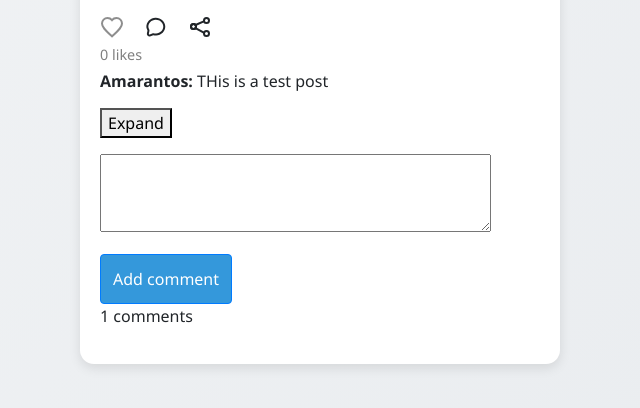
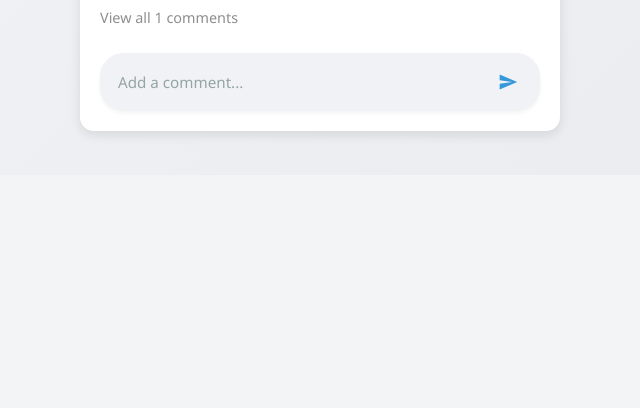
Before and after one commit to AmarantosPagiavlas03/Self-Project, a Django app: page / in a window 1280 px wide. Shown: the part 1825-2233 px from the top of the page, without its empty margins (320-960 px from the left). After the commit the page ends 1965 px from the top, so only its background shows below. Run offline with Django 5.2, Linux system fonts and the light colour scheme; a user stored in the database is signed in; data comes from the database, SQL or seed files in the repository; both versions use the stored data as it was after the commit; some libraries are stand-ins or nearby versions.

Commit message:
Improving comment Appereacne

```diff
--- a/django_scout/scout_project/scout_app/static/js/feed.js
+++ b/django_scout/scout_project/scout_app/static/js/feed.js
@@ -8,12 +8,15 @@ document.addEventListener('DOMContentLoaded', function() {
 
         if (expandBtn && commentsList) {
             expandBtn.addEventListener('click', function() {
+                const commentCount = this.getAttribute('data-comment-count');
                 if (commentsList.style.display === 'none') {
                     commentsList.style.display = 'block';
-                    this.textContent = 'Collapse';
+                    this.textContent = 'Hide comments';
+                    this.classList.add('expanded');
                 } else {
                     commentsList.style.display = 'none';
-                    this.textContent = 'Expand';
+                    this.textContent = `View all ${commentCount} comments`;
+                    this.classList.remove('expanded');
                 }
             });
         }
--- a/django_scout/scout_project/scout_app/static/styles.css
+++ b/django_scout/scout_project/scout_app/static/styles.css
@@ -230,3 +230,134 @@ body {
     z-index: 1000;
     transition: ease-in-out 0.3s;
   }
+
+/* Comment Section Styles */
+.feed_container__comments {
+    margin-top: 10px;
+    width: 100%;
+}
+
+.feed_container__comments_list {
+    max-height: 200px;
+    overflow-y: auto;
+    margin-bottom: 10px;
+}
+
+.feed_container__comments_list_comment {
+    padding: 8px 0;
+    border-bottom: 1px solid #f0f0f0;
+}
+
+.feed_container__comments_list_comment p {
+    margin: 0;
+    font-size: 0.9rem;
+    line-height: 1.4;
+}
+
+.expand-comments-btn {
+    background: none;
+    border: none;
+    color: #8e8e8e;
+    font-size: 0.9rem;
+    padding: 5px 0;
+    cursor: pointer;
+    margin-bottom: 12px;
+    transition: color 0.2s ease;
+}
+
+.expand-comments-btn:hover {
+    color: #262626;
+}
+
+.add-comment-section {
+    width: 100%;
+    margin-top: 8px;
+}
+
+.comment-form {
+    width: 100%;
+}
+
+.comment-input-wrapper {
+    display: flex;
+    align-items: center;
+    background-color: #f0f2f5;
+    border-radius: 24px;
+    padding: 10px 16px;
+    border: 2px solid transparent;
+    transition: all 0.3s ease;
+    box-shadow: 0 2px 4px rgba(0, 0, 0, 0.05);
+}
+
+.comment-input-wrapper:focus-within {
+    background-color: #fff;
+    border-color: #3498db;
+    box-shadow: 0 4px 12px rgba(52, 152, 219, 0.15);
+    transform: translateY(-1px);
+}
+
+.comment-input {
+    flex-grow: 1;
+    border: none;
+    background: none;
+    padding: 8px 0;
+    font-size: 0.95rem;
+    line-height: 1.2;
+    outline: none;
+    color: #2c3e50;
+    font-family: inherit;
+}
+
+.comment-input::placeholder {
+    color: #95a5a6;
+    transition: color 0.2s ease;
+}
+
+.comment-input:focus::placeholder {
+    color: #bdc3c7;
+}
+
+.comment-submit-btn {
+    background: none;
+    border: none;
+    padding: 4px;
+    cursor: pointer;
+    border-radius: 50%;
+    display: flex;
+    align-items: center;
+    justify-content: center;
+    transition: all 0.2s ease;
+    margin-left: 8px;
+}
+
+.comment-submit-btn:hover {
+    background-color: rgba(52, 152, 219, 0.1);
+    transform: scale(1.1);
+}
+
+.comment-submit-btn svg {
+    width: 20px;
+    height: 20px;
+    color: #3498db;
+    transition: transform 0.2s ease;
+}
+
+.comment-submit-btn:hover svg {
+    transform: translateX(2px);
+}
+
+.comment-submit-btn:disabled {
+    opacity: 0.5;
+    cursor: not-allowed;
+}
+
+/* Remove any remaining default form styles */
+.comment-form {
+    width: 100%;
+    margin: 0;
+    padding: 0;
+}
+
+.comment-form input:focus {
+    outline: none;
+}
--- a/django_scout/scout_project/scout_app/templates/_post_content.html
+++ b/django_scout/scout_project/scout_app/templates/_post_content.html
@@ -45,13 +45,18 @@
         </div>
         {% endfor %}
     </div>
-    <button class="expand-comments-btn">Expand</button>
-    <div class="add-comment-form mt-3" data-post-id="{{ post.id }}" data-post-url="{% url 'scout_app:add_comment' post.id %}">
+    <button class="expand-comments-btn">View all {{ post.comment_count }} comments</button>
+    <div class="add-comment-section" data-post-id="{{ post.id }}" data-post-url="{% url 'scout_app:add_comment' post.id %}">
         <form method="post" action="{% url 'scout_app:add_comment' post.id %}" class="comment-form">
             {% csrf_token %}
-            {{ commentcreateform.as_p }}
-            <button type="submit" class="btn btn-primary">Add comment</button>
+            <div class="comment-input-wrapper">
+                <input type="text" name="content" placeholder="Add a comment..." class="comment-input" maxlength="500" required>
+                <button type="submit" class="comment-submit-btn">
+                    <svg xmlns="http://www.w3.org/2000/svg" width="24" height="24" viewBox="0 0 24 24">
+                        <path fill="currentColor" d="M2.01 21L23 12L2.01 3L2 10l15 2l-15 2z"/>
+                    </svg>
+                </button>
+            </div>
         </form>
     </div>
-    <p class="comment_count">{{ post.comment_count }} comments</p>
 </div>
```
Also changed, not shown: django_scout/scout_project/db.sqlite3.
